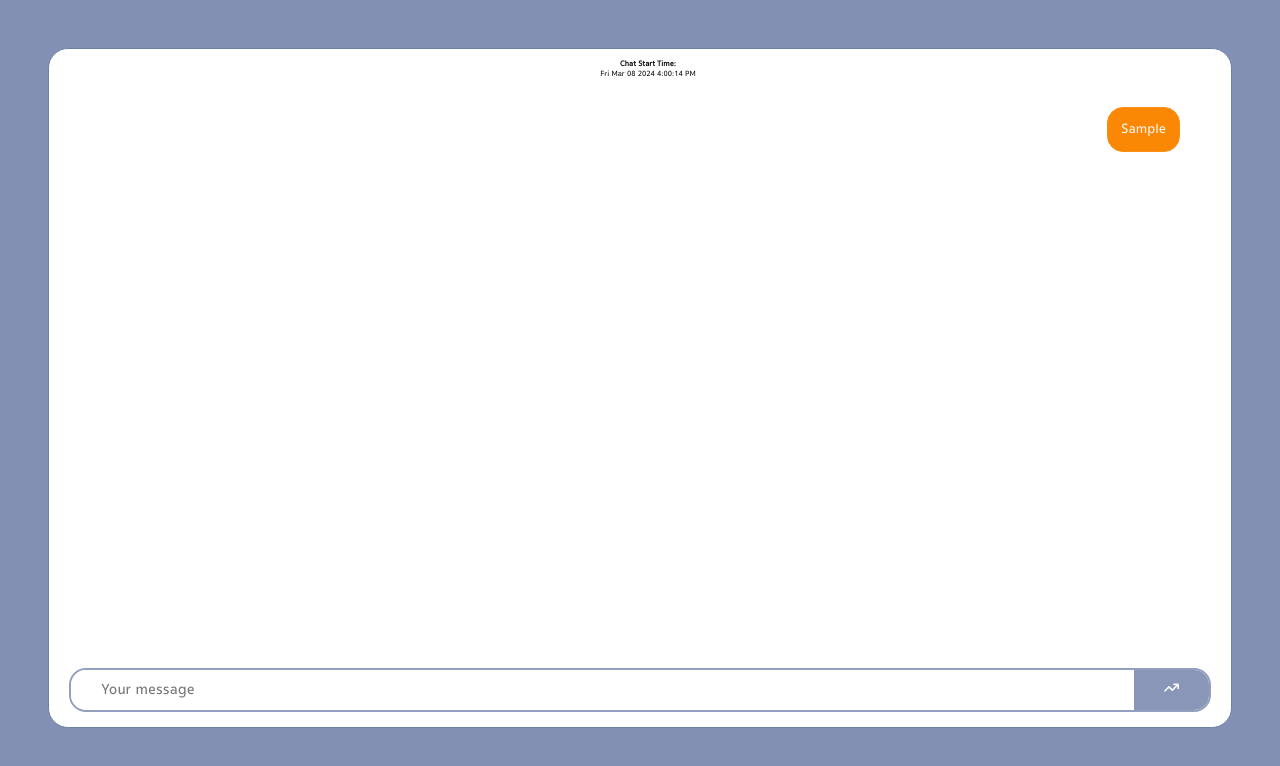
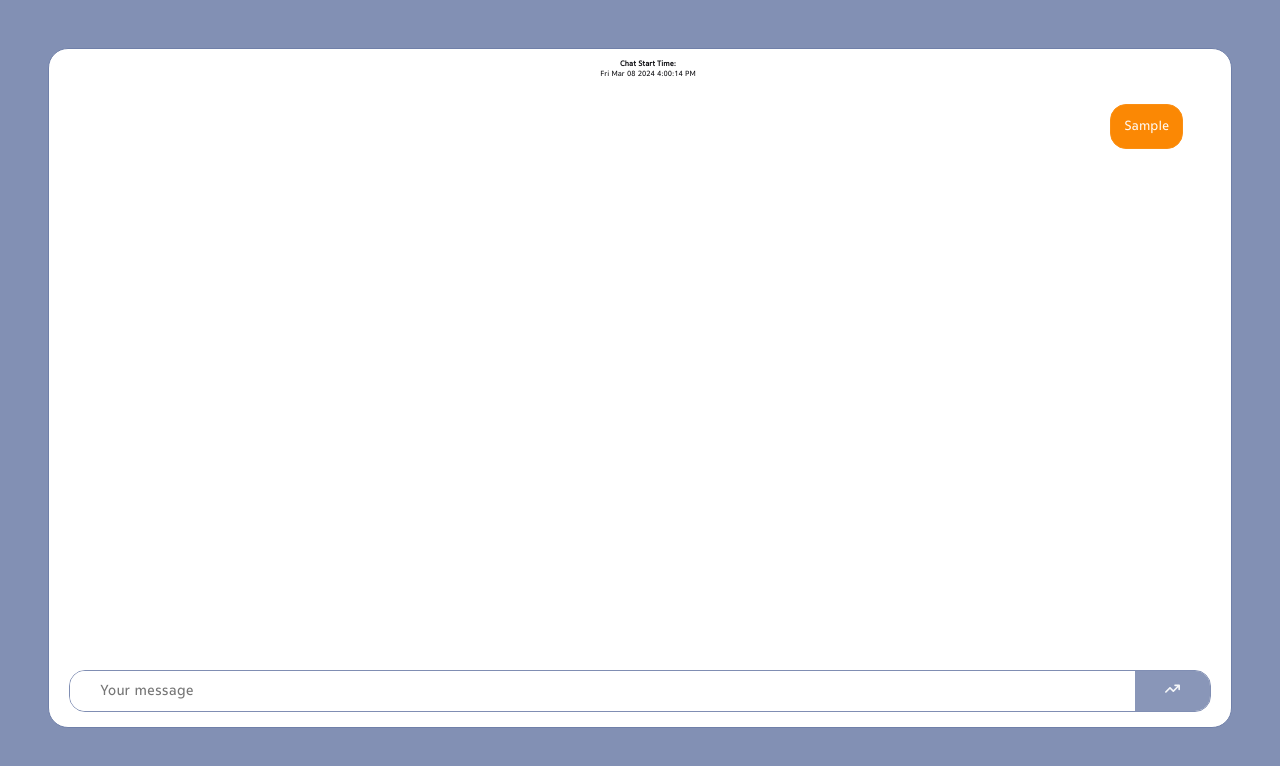
Before and after one commit to susmoi/wammy, a website: page client/bot-app.html in a window 1280 px wide. Both pictures are taken after typing "Sample" into the empty fields and a click on the button 1171 px from the left and 690 px from the top of the page. Drawn offline with nearby package versions, Linux system fonts and the light colour scheme; no server answers.

Commit message:
small updates to user and bot text containers, reduced padding, small update to prompt form, new border color and size

```diff
--- a/client/css/bot-style.css
+++ b/client/css/bot-style.css
@@ -128,7 +128,7 @@ ul {
 .user-prompt-container {
   display: flex;
   justify-content: end;
-  padding: .2rem;
+  padding-bottom: 2.5px;
   list-style: none;
   border-radius: 1rem;
   width: 100%;
@@ -161,7 +161,6 @@ ul {
 .wammy-response-container {
   display: flex;
   justify-content: start;
-  padding: .2rem;
   margin-bottom: .8rem;
   list-style: none;
   border-radius: 1rem;
@@ -235,9 +234,9 @@ ul {
 #prompt-form {
   display: flex;
   width: 100%;
-  border-radius: 17px;
+  border-radius: 16px;
   /* box-shadow: 2px 2px 3px hsl(31 100% 44%); */
-  border: solid hsl(223, 25%, 66%) 2px;
+  border: solid hsl(223, 25%, 60%) 1.2px;
 }
 
 #prompt-form:focus {
```
